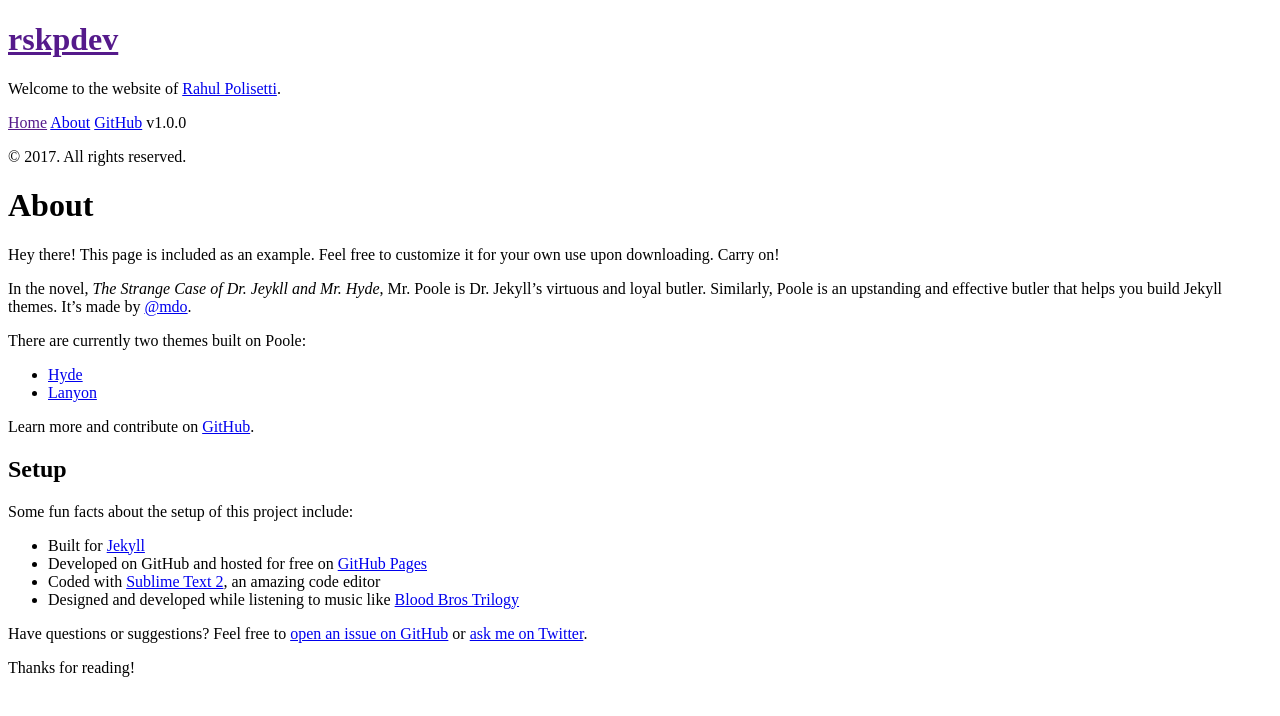
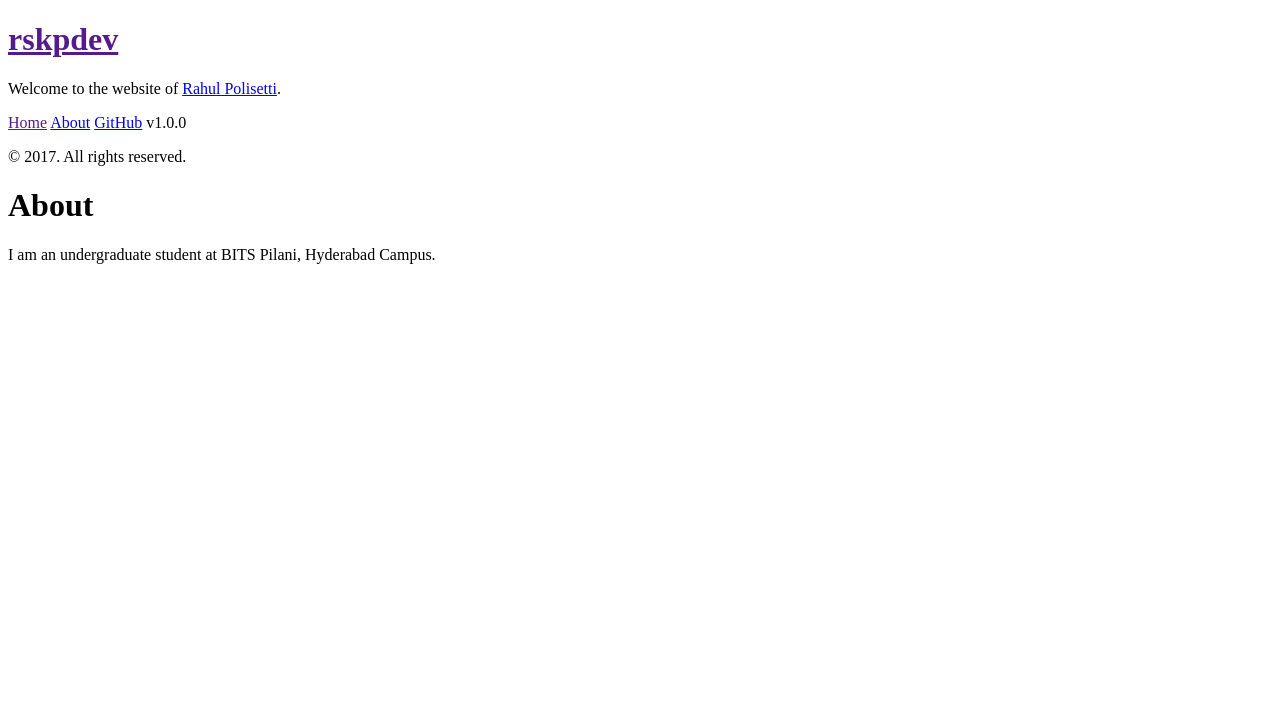
Before and after one commit to rskpdev/rskpdev.github.io, a Jekyll site: the page built from about.md, in a window 1280 px wide. Shown: the top 716 px of the page. Built offline with Jekyll 4.4.1, drawn with Linux system fonts in a browser that asks for light colours.

Commit message:
about section change

```diff
--- a/about.md
+++ b/about.md
@@ -3,28 +3,4 @@
 title: About
 ---
 
-<p class="message">
-  Hey there! This page is included as an example. Feel free to customize it for your own use upon downloading. Carry on!
-</p>
-
-In the novel, *The Strange Case of Dr. Jeykll and Mr. Hyde*, Mr. Poole is Dr. Jekyll's virtuous and loyal butler. Similarly, Poole is an upstanding and effective butler that helps you build Jekyll themes. It's made by [@mdo](https://twitter.com/mdo).
-
-There are currently two themes built on Poole:
-
-* [Hyde](http://hyde.getpoole.com)
-* [Lanyon](http://lanyon.getpoole.com)
-
-Learn more and contribute on [GitHub](https://github.com/poole).
-
-## Setup
-
-Some fun facts about the setup of this project include:
-
-* Built for [Jekyll](http://jekyllrb.com)
-* Developed on GitHub and hosted for free on [GitHub Pages](https://pages.github.com)
-* Coded with [Sublime Text 2](http://sublimetext.com), an amazing code editor
-* Designed and developed while listening to music like [Blood Bros Trilogy](https://soundcloud.com/maddecent/sets/blood-bros-series)
-
-Have questions or suggestions? Feel free to [open an issue on GitHub](https://github.com/poole/issues/new) or [ask me on Twitter](https://twitter.com/mdo).
-
-Thanks for reading!
+I am an undergraduate student at BITS Pilani, Hyderabad Campus.
```
Also changed, not shown: 2 other files.
